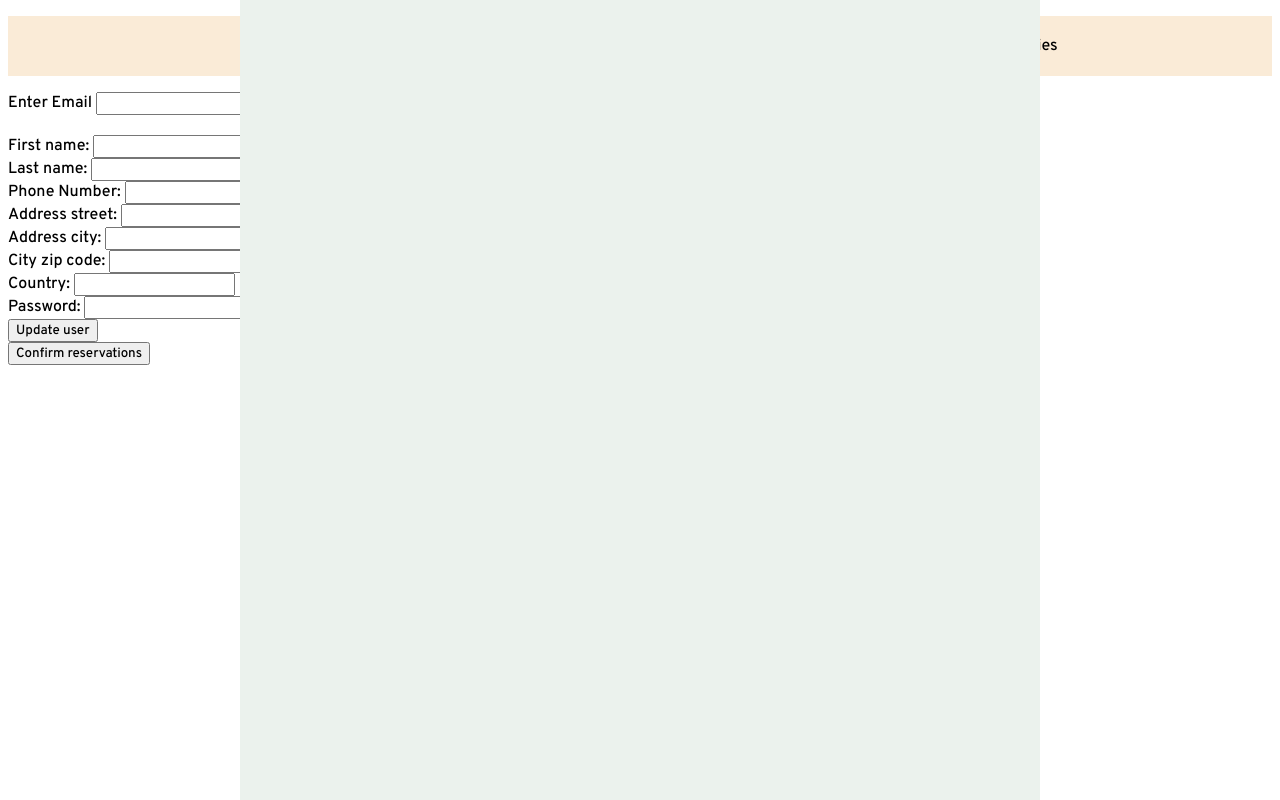
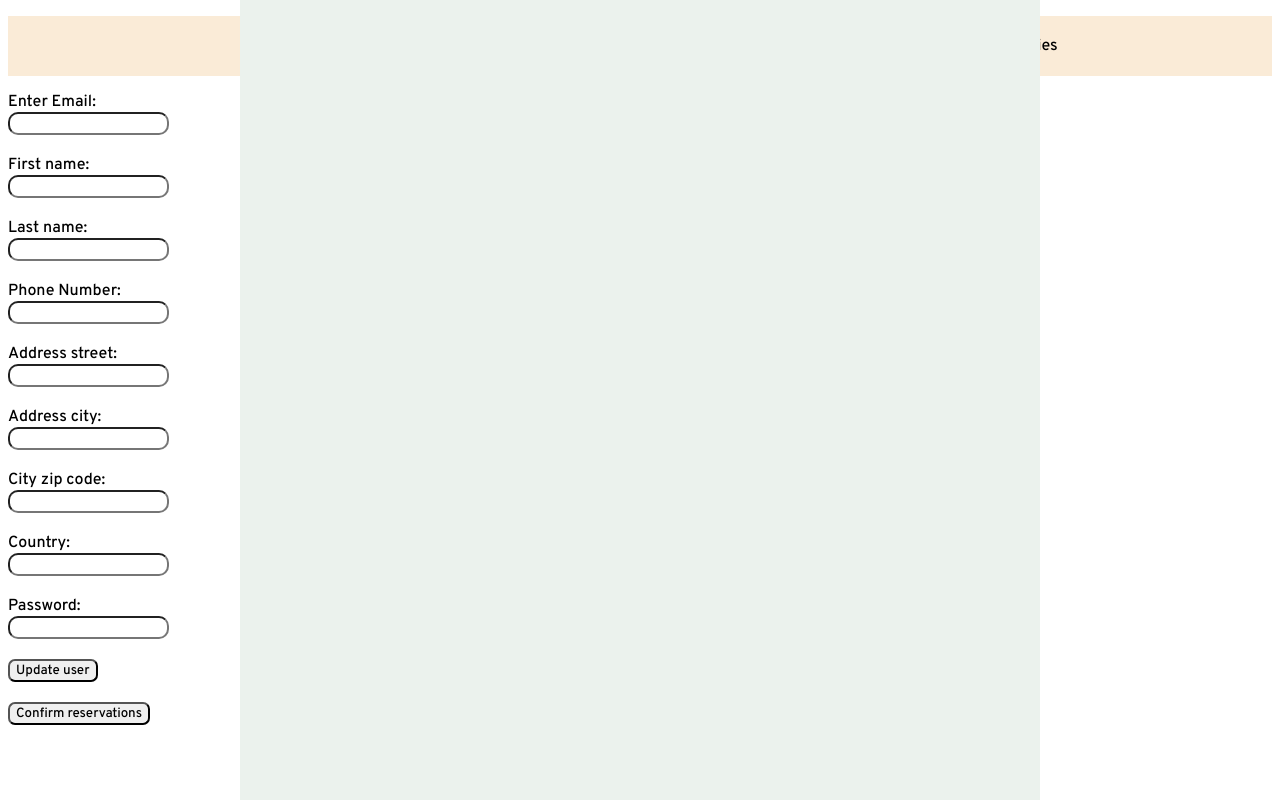
Before and after one commit to Allan2Fernandes/kinoservefrontend, a React (Vite) app: page /Reservation/1 in a window 1280 px wide. Built offline with nearby package versions, Linux system fonts and the light colour scheme; no server answers.

Commit message:
Styled the reserrvation page

```diff
--- a/src/components/Reservation.jsx
+++ b/src/components/Reservation.jsx
@@ -1,5 +1,6 @@
 import Seat from "../Seat.jsx";
 import React from "react";
+import "../styles/Reservation.css"
 
 class Reservation extends React.Component{
     canvasStyle = {
@@ -34,6 +35,7 @@ class Reservation extends React.Component{
         this.inputtedEmail = "";
         this.validEmailEntered = false;
         this.userJSONDetails = null;
+        this.shouldUpdateInputFields = false;
 
     }
 
@@ -169,15 +171,23 @@ class Reservation extends React.Component{
     }
 
     getUserDetailsOnEmail = async ()=>{
+        try{
             await fetch("http://51.75.69.121/api/Customer/GetCustomer?email=" + this.inputtedEmail)
                 .then((response) => {
                     if(response.status === 200){
+                        this.shouldUpdateInputFields = true;
                         return response.json();
+                    }else{
+                        this.shouldUpdateInputFields = false;
                     }
                 })
                 .then((data) =>{
                     this.userJSONDetails = data;
+                    console.log(this.userJSONDetails)
                 })
+        }catch (error){
+            console.log(error)
+        }
 
     }
 
@@ -187,7 +197,9 @@ class Reservation extends React.Component{
             this.validEmailEntered = true;
             //If a valid email has been entered, do a GET for user details
             await this.getUserDetailsOnEmail();
+            if(this.shouldUpdateInputFields){
                 await this.updateInputFields();
+            }
 
         }else{
             console.log("Invalid email")
@@ -248,7 +260,8 @@ class Reservation extends React.Component{
         console.log(JSON.stringify(updatedUserDetails))
         fetch('http://51.75.69.121/api/Customer/PostCustomer', requestOptions)
             .then((response) => {
-                console.log(response)
+                if(response.status === 200){
+                }
             })
     }
 
@@ -258,40 +271,49 @@ class Reservation extends React.Component{
                 <canvas ref={this.canvasRef} style={this.canvasStyle} width={this.canvasDimensionWidth} height={this.canvasDimensionHeight} onMouseUp={this.SeatSelectionEventHandler}>
                 </canvas>
                 <div>
-                    <label>Enter Email </label>
+                    <label>Enter Email: </label>
+                    <br/>
                     <input
                         type={"email"}
                         id={"inputId"}
                         onChange={this.onEmailInputFieldChange}
                     />
                     <div>
+                        <label>First name: </label>
                         <br/>
-                        <label>First name: </label>
                         <input type={"text"} id={"firstNameInput"}/>
                         <br/>
                         <label>Last name: </label>
+                        <br/>
                         <input type={"text"} id={"lastNameInput"}/>
                         <br/>
                         <label>Phone Number: </label>
+                        <br/>
                         <input type={"text"} id={"phoneNumberInput"}/>
                         <br/>
                         <label>Address street: </label>
+                        <br/>
                         <input type={"text"} id={"addressStreetInput"}/>
                         <br/>
                         <label>Address city: </label>
+                        <br/>
                         <input type={"text"} id={"addressCityInput"}/>
                         <br/>
                         <label>City zip code: </label>
+                        <br/>
                         <input type={"number"} id={"zipCodeInput"}/>
                         <br/>
                         <label>Country: </label>
+                        <br/>
                         <input type={"text"} id={"countryInput"}/>
                         <br/>
                         <label>Password: </label>
+                        <br/>
                         <input type={"password"} id={"passwordInput"}/>
                         <br/>
                         <button onClick={this.postDetailsClickHandler}>Update user</button>
                     </div>
+
                 </div>
                 <button onClick={this.confirmReservation}>Confirm reservations</button>
 
--- /dev/null
+++ b/src/styles/Reservation.css
@@ -0,0 +1,9 @@
+input {
+    border-radius: 10px;
+    margin-bottom: 20px;
+}
+
+button{
+    border-radius: 7px;
+    margin-bottom: 20px
+}
```
Lines whose indentation alone changed are shown as unchanged.
